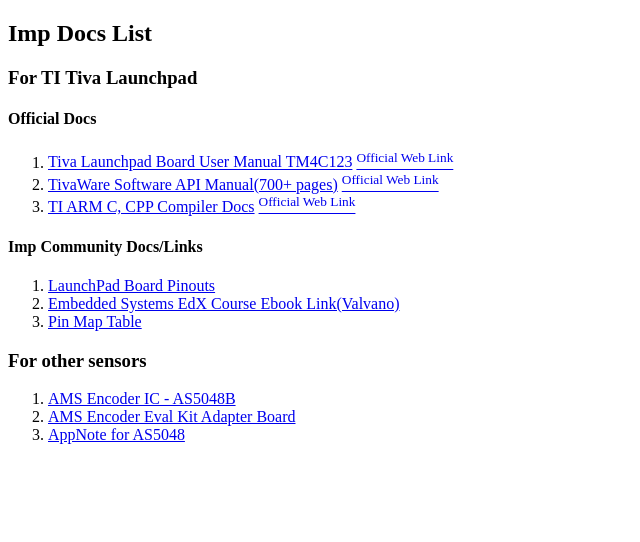
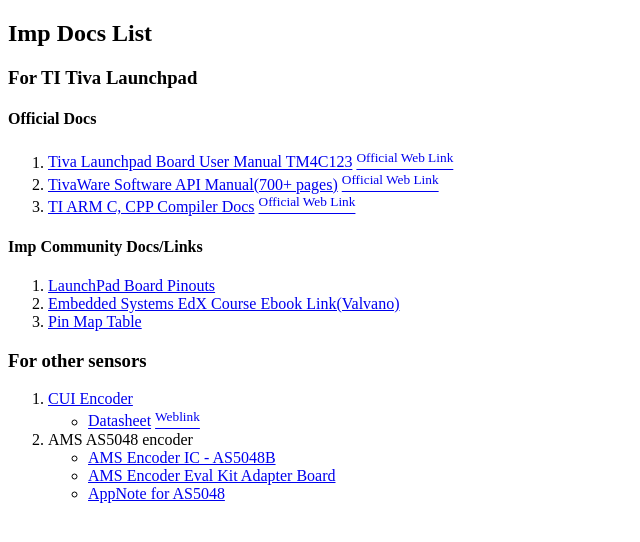
Before and after one commit to t27/tiva-docs, a plain HTML site: page index.html in a window 1280 px wide. Shown: the whole page, without its empty margins (0-640 px from the left). Drawn offline with Linux system fonts and the light colour scheme.

Commit message:
Added CUI encoder links

```diff
--- a/index.html
+++ b/index.html
@@ -34,9 +34,23 @@
 
     <h3>For other sensors</h3>
     <ol>
-      <li><a href="sensors/AS5048_Datasheet.pdf">AMS Encoder IC - AS5048B</a></li>
-      <li><a href="sensors/AS5048-EK-AdapterBoard-Rev.1.3.pdf">AMS Encoder Eval Kit Adapter Board</a></li>
-      <li><a href="sensors/AN5048B I2C sensor readout.pdf">AppNote for AS5048</a></li>
+      <li>
+        <a href="http://www.cui.com/product/components/encoders/incremental/modular/amt11-v-kit">CUI Encoder</a>
+        <ul>
+          <li>
+            <a href="sensors/amt11-v.pdf">Datasheet</a>
+            <a href="http://www.cui.com/product/resource/amt11-v.pdf"><sup>Weblink</sup></a>
+          </li>
+        </ul>
+      </li>
+      <li>
+        AMS AS5048 encoder
+        <ul>
+          <li><a href="sensors/AS5048_Datasheet.pdf">AMS Encoder IC - AS5048B</a></li>
+          <li><a href="sensors/AS5048-EK-AdapterBoard-Rev.1.3.pdf">AMS Encoder Eval Kit Adapter Board</a></li>
+          <li><a href="sensors/AN5048B I2C sensor readout.pdf">AppNote for AS5048</a></li>
+        </ul>
+      </li>
     </ol>
 
   </body>
```
Also changed, not shown: 1 other file.
